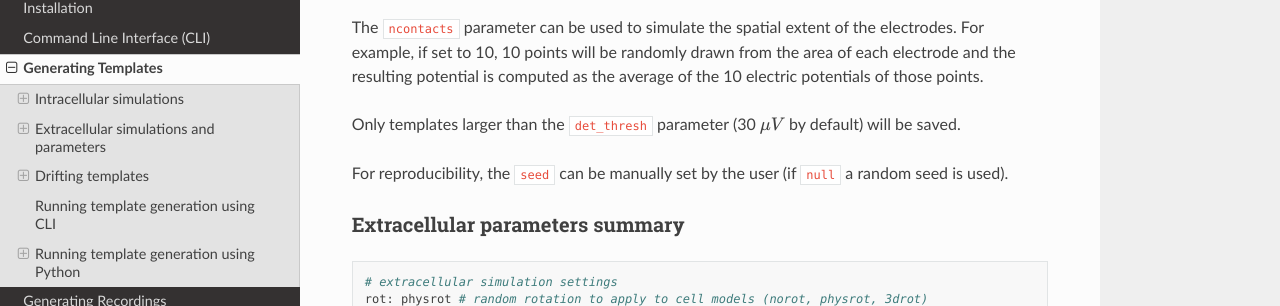
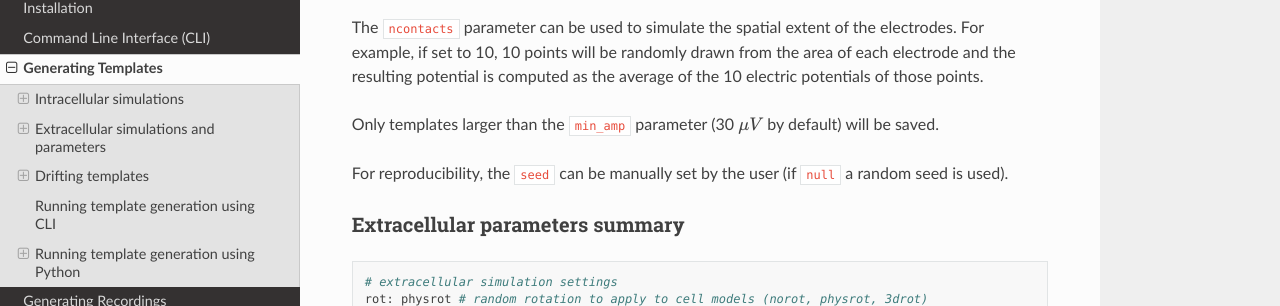
Before and after one commit to SpikeInterface/MEArec, a Sphinx documentation site: the page built from docs/generate_templates.rst, in a window 1280 px wide and 900 px high, scrolled down 1574 px. Shown: the part 141-447 px from the top of the window. Built offline with Sphinx 7.4.7 and the Read the Docs theme 2.0.0, drawn with Linux system fonts in a browser that asks for light colours.

Commit message:
Correct parameter name for min_amp

```diff
--- a/docs/generate_templates.rst
+++ b/docs/generate_templates.rst
@@ -79,7 +79,7 @@ The :code:`ncontacts` parameter can be used to simulate the spatial extent of th
 10 points will be randomly drawn from the area of each electrode and the resulting potential is computed as the average
 of the 10 electric potentials of those points.
 
-Only templates larger than the :code:`det_thresh` parameter (30 :math:`\mu V` by default) will be saved.
+Only templates larger than the :code:`min_amp` parameter (30 :math:`\mu V` by default) will be saved.
 
 For reproducibility, the :code:`seed` can be manually set by the user (if :code:`null` a random seed is used).
 
```
